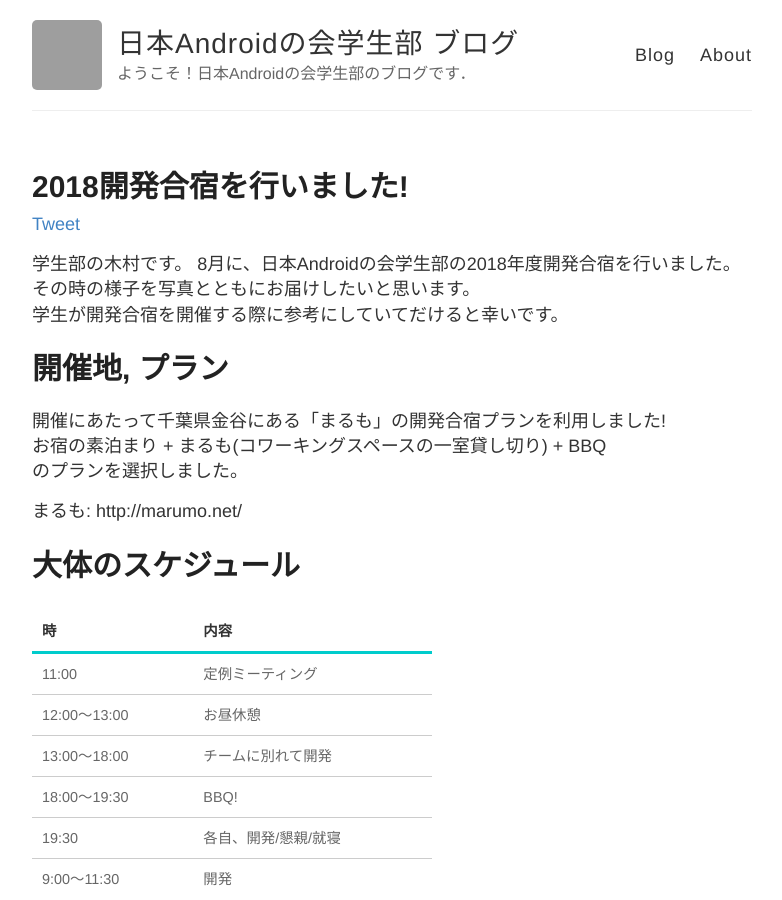
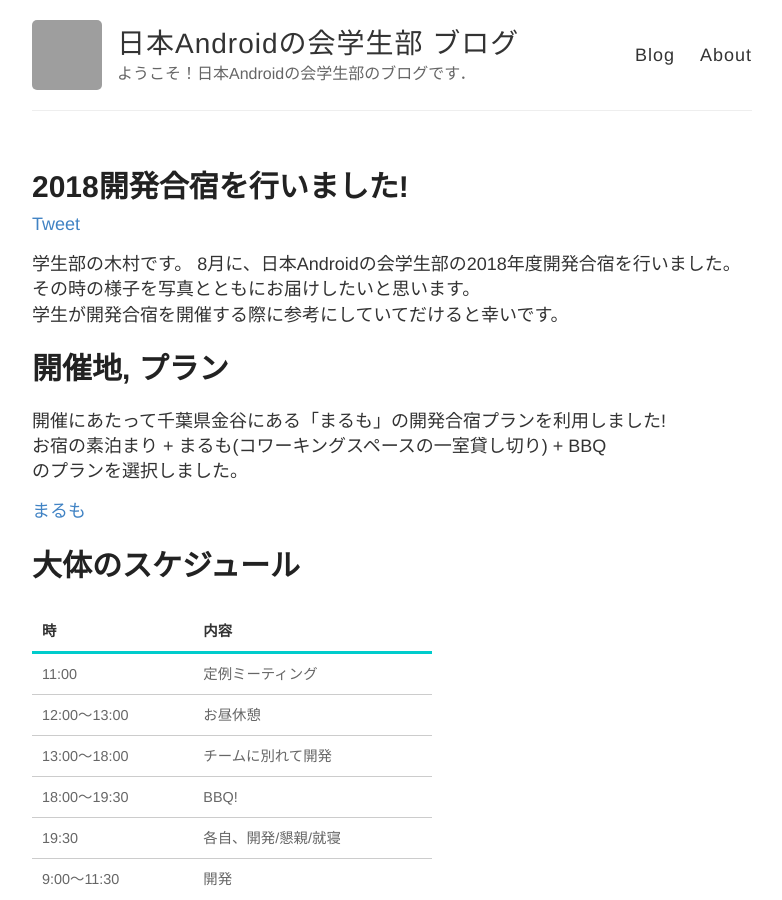
Before and after one commit to jagsc/blog, a Jekyll site: the page built from _posts/2018-10-13-開発合宿2018を行いました.md, in a window 1280 px wide and 900 px high. Shown: the whole window, without its empty margins (248-1030 px from the left). Built offline with Jekyll 4.4.1, drawn with Linux system fonts in a browser that asks for light colours; comment, search, counter and statistics services are not loaded; some of the changed lines change nothing that is shown; grey boxes are pictures that could not be loaded.

Commit message:
まるものリンクを修正

```diff
--- a/_posts/2018-10-13-開発合宿2018を行いました.md
+++ b/_posts/2018-10-13-開発合宿2018を行いました.md
@@ -18,7 +18,7 @@
 お宿の素泊まり + まるも(コワーキングスペースの一室貸し切り) + BBQ
 のプランを選択しました。
 
-まるも: http://marumo.net/
+[まるも](http://marumo.net/)
 
 # 大体のスケジュール
 
```
